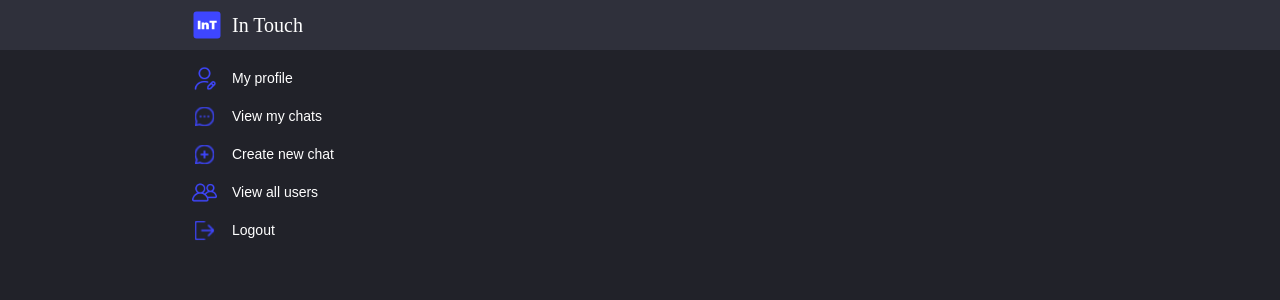
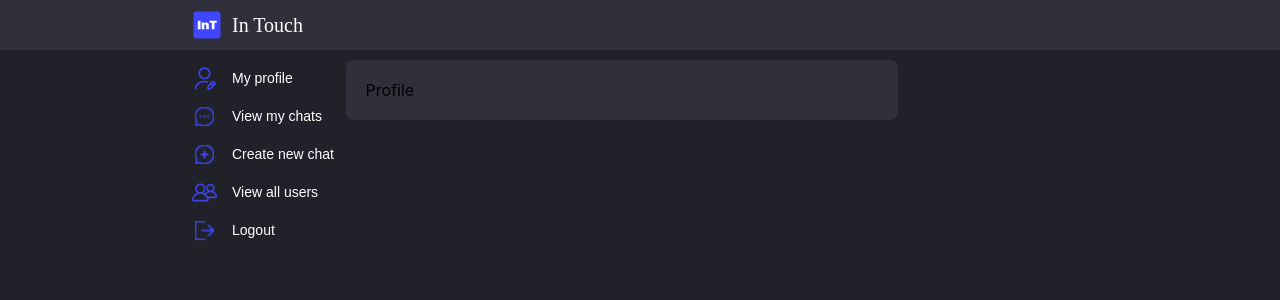
Before and after one commit to dashaVav/in-touch-web, a React (Create React App) app: page / in a window 1280 px wide. Both pictures are taken after a click on the button "Click me". Shown: the top 300 px of the page. Built offline with nearby package versions, Linux system fonts and the light colour scheme.

Commit message:
resolve merge conflict

```diff
--- a/package.json
+++ b/package.json
@@ -6,6 +6,7 @@
     "@testing-library/jest-dom": "^5.17.0",
     "@testing-library/react": "^13.4.0",
     "@testing-library/user-event": "^13.5.0",
+    "prop-types": "^15.8.1",
     "axios": "^1.6.8",
     "node-fetch": "^3.3.2",
     "pem": "^1.14.8",
--- a/src/App.js
+++ b/src/App.js
@@ -1,8 +1,8 @@
-import MainLayout from "./layout/mainLayout/MainLayout";
+import MainLayout from "./layout/mainLayout/MainLayout.js";
 import './assets/App.css';
-import {LoginLayout} from "./layout/loginLayout/LoginLayout";
+import {LoginLayout} from "./layout/loginLayout/LoginLayout.js";
 import {useState} from "react";
-import {MessengerLayout} from "./layout/messengerLayout/MessengerLayout";
+import {MessengerLayout} from "./layout/messengerLayout/MessengerLayout.js";
 
 function App() {
     // State для хранения состояния вошел ли пользователь в систему или нет
--- a/src/components/button/CustomButton.js
+++ b/src/components/button/CustomButton.js
@@ -1,4 +1,4 @@
-import Button from "react-bootstrap/Button"
+import {Button} from "react-bootstrap"
 import "./CustomButton.css"
 import {Component} from "react";
 
--- a/src/components/navbar/CustomNavbar.js
+++ b/src/components/navbar/CustomNavbar.js
@@ -1,8 +1,7 @@
 import { Component } from 'react';
-import Container from 'react-bootstrap/Container';
-import Navbar from 'react-bootstrap/Navbar';
 import logo from '../../assets/icon.svg';
 import './CustomNavbar.css';
+import {Container, Navbar} from "react-bootstrap";
 
 
 /**
--- a/src/components/simpleButton/SimpleButton.js
+++ b/src/components/simpleButton/SimpleButton.js
@@ -1,5 +1,5 @@
 import {Component} from "react";
-import Button from "react-bootstrap/Button";
+import {Button} from "react-bootstrap";
 import "./SimpleButton.css"
 
 /**
--- a/src/index.js
+++ b/src/index.js
@@ -1,8 +1,8 @@
 import React from 'react';
 import ReactDOM from 'react-dom/client';
 import './assets/index.css';
-import App from './App';
-import reportWebVitals from './reportWebVitals';
+import App from './App.js';
+import reportWebVitals from './reportWebVitals.js';
 
 const root = ReactDOM.createRoot(document.getElementById('root'));
 root.render(
--- a/src/layout/loginLayout/LoginLayout.js
+++ b/src/layout/loginLayout/LoginLayout.js
@@ -1,6 +1,6 @@
 import {Component} from "react";
-import CustomTextInput from "../../components/textInput/CustomTextInput";
-import CustomButton from "../../components/button/CustomButton";
+import CustomTextInput from "../../components/textInput/CustomTextInput.js";
+import CustomButton from "../../components/button/CustomButton.js";
 import "./LoginLayout.css"
 
 /**
--- a/src/layout/mainLayout/MainLayout.js
+++ b/src/layout/mainLayout/MainLayout.js
@@ -1,4 +1,4 @@
-import CustomNavbar from '../../components/navbar/CustomNavbar';
+import CustomNavbar from '../../components/navbar/CustomNavbar.js';
 import "./MainLayout.css"
 
 /**
--- a/src/layout/messengerLayout/MessengerLayout.css
+++ b/src/layout/messengerLayout/MessengerLayout.css
@@ -17,3 +17,18 @@
     padding-left: 10px;
     margin-bottom: 2px;
 }
+
+.content {
+    position: absolute;
+    top: 0;
+    left: 0;
+    margin-top: 60px;
+
+    margin-left: 27vw;
+    width: 40vw;
+    background-color: #2F303B;
+    border-radius: 8px;
+    flex-direction: column;
+    display: flex;
+    padding: 20px;
+}
--- a/src/layout/messengerLayout/MessengerLayout.js
+++ b/src/layout/messengerLayout/MessengerLayout.js
@@ -1,5 +1,5 @@
 import {Component} from "react";
-import SimpleButton from "../../components/simpleButton/SimpleButton";
+import SimpleButton from "../../components/simpleButton/SimpleButton.js";
 
 import chatIcon from "../../assets/chat-icon.svg"
 import userIcon from "../../assets/user-icon.svg"
@@ -7,6 +7,7 @@ import newChatIcon from "../../assets/new-chat-icon.svg"
 import profileIcon from "../../assets/profile-icon.svg"
 import logoutIcon from "../../assets/logout-icon.svg"
 import "./MessengerLayout.css"
+import {ProfileLayout} from "../profileLayout/ProfileLayout.js";
 
 /**
  * Класс отвечающий за представления главного и самого первого экрана приложения
@@ -14,34 +15,37 @@ import "./MessengerLayout.css"
 export class MessengerLayout extends Component {
     constructor(props) {
         super(props);
+        this.state = {
+            currentLayout: 'profile'
+        };
     }
 
     /**
      * Метод обрабатывает события перехода ко всем доступным чатам
      */
     handleChatButtonClicked = () => {
-
+        this.setState({ currentScreen: 'chats' });
     }
 
     /**
      * Метод обрабатывает события перехода ко всем доступным пользователям
      */
     handleUserButtonClicked = () => {
-
+        this.setState({ currentScreen: 'users' });
     }
 
     /**
      * Метод обрабатывает события создания нового группового чата
      */
     handleNewChatButtonClicked = () => {
-
+        this.setState({ currentScreen: 'new chat' });
     }
 
     /**
      * Метод обрабатывает события перехода к профилю пользователя
      */
     handleProfileButtonClicked = () => {
-
+        this.setState({ currentScreen: 'profile' });
     }
 
     /**
@@ -53,7 +57,10 @@ export class MessengerLayout extends Component {
     }
 
     render() {
+        const { currentLayout } = this.state;
+
         return (
+            <div>
                 <div className="buttons-container">
                     <SimpleButton buttonText="My profile" logoUrl={profileIcon} onClick={this.handleProfileButtonClicked}/>
                     <SimpleButton buttonText="View my chats" logoUrl={chatIcon} onClick={this.handleChatButtonClicked}/>
@@ -61,6 +68,13 @@ export class MessengerLayout extends Component {
                     <SimpleButton buttonText="View all users" logoUrl={userIcon} onClick={this.handleUserButtonClicked}/>
                     <SimpleButton buttonText="Logout" logoUrl={logoutIcon} onClick={this.handleLogoutButtonClicked}/>
                 </div>
+                <div className="content">
+                    {currentLayout === 'profile' && <ProfileLayout />}
+                    {/*{currentLayout === 'chats' && <ChatsLayout />}*/}
+                    {/*{currentLayout === 'users' && <UsersLayout />}*/}
+                    {/*{currentLayout === 'new chat' && <CreateChatLayout />}*/}
+                </div>
+            </div>
         );
     }
 }
--- /dev/null
+++ b/src/layout/profileLayout/ProfileLayout.js
@@ -0,0 +1,11 @@
+import {Component} from "react";
+
+export class ProfileLayout extends Component {
+    render() {
+        return (
+            <div className="profile-container">
+                <text>Profile</text>
+            </div>
+        );
+    }
+}
```
Also changed, not shown: src/components/userPhoto/UserPhoto.js (added).
